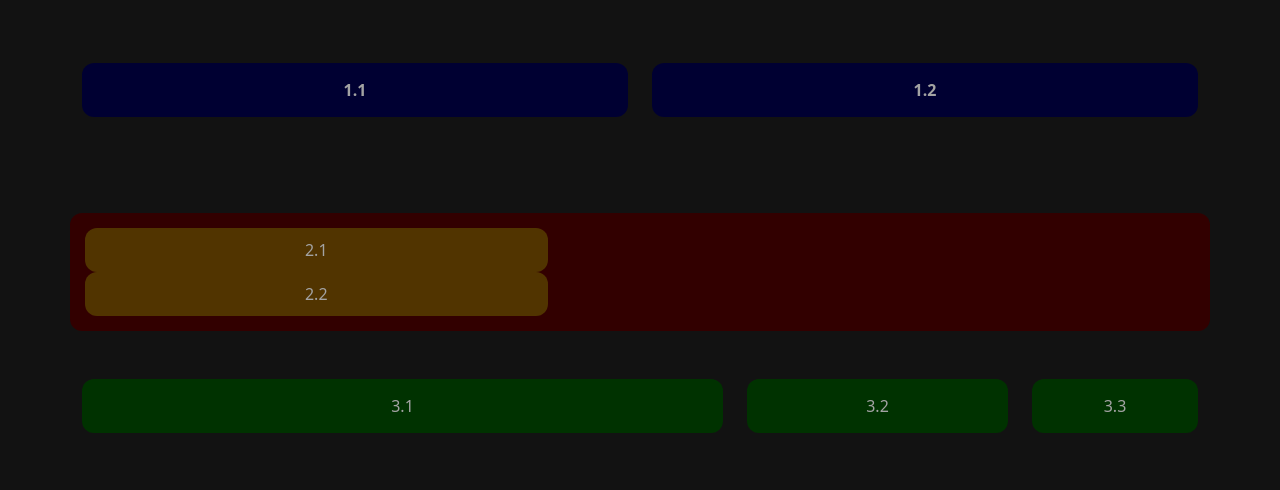
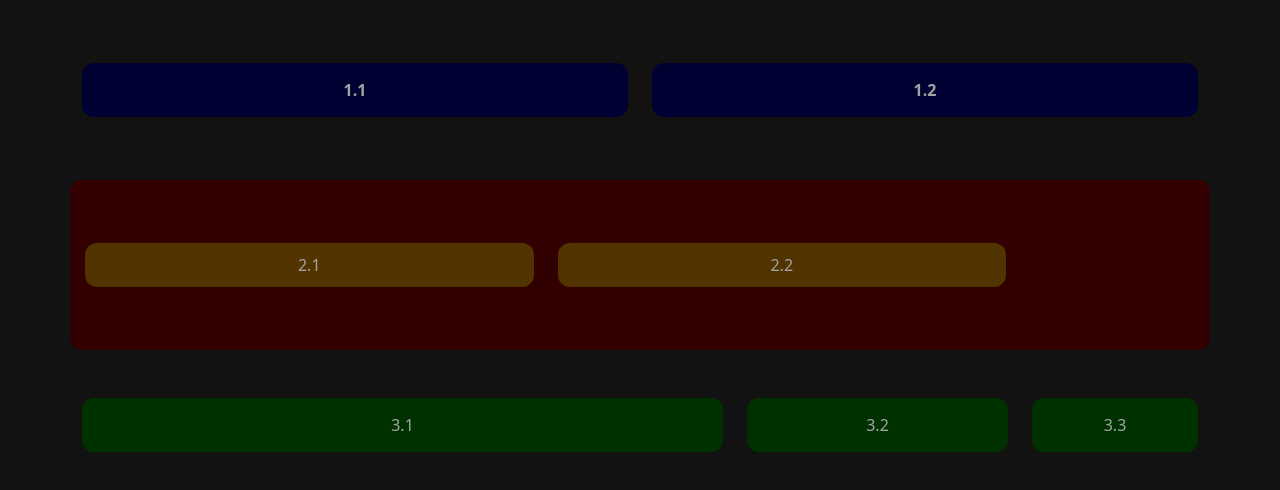
Before and after one commit to Mykhailo-RomanetsNURE/Mykhailo-RomanetsNURE_GtaGm_Lab_Project, a plain HTML site: page лаб 4/lab_4.html in a window 1280 px wide. Drawn offline with Linux system fonts and the light colour scheme.

Commit message:
lab-4-fix

```diff
--- a/лаб 4/lab_4.html
+++ b/лаб 4/lab_4.html
@@ -57,19 +57,19 @@
         <div class="block-row-1 my-5">1.2</div>
       </div>
     </div>
-    <div class="row my-5">
+    <div class="row">
       <div class="block-row-2-parent">
-
-        <div class="col-5 d-none d-md-block">
-          <div class="block-row-2-nested">2.1</div>
+        <div class="row my-5">
+          <div class="col-5 d-none d-md-block">
+            <div class="block-row-2-nested">2.1</div>
+          </div>
+          <div class="col-5">
+            <div class="block-row-2-nested">2.2</div>
+          </div>
         </div>
-        <div class="col-5">
-          <div class="block-row-2-nested">2.2</div>
-        </div>
-
       </div>
     </div>
-    <div class="row">
+    <div class="row my-5">
       <div class="col-7">
         <div class="block-row-3">3.1</div>
       </div>
```
